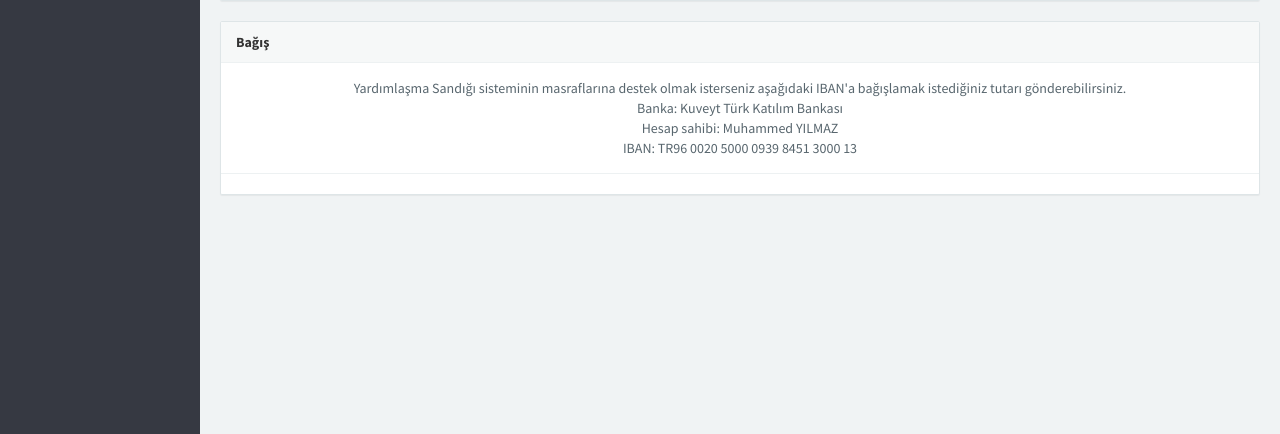
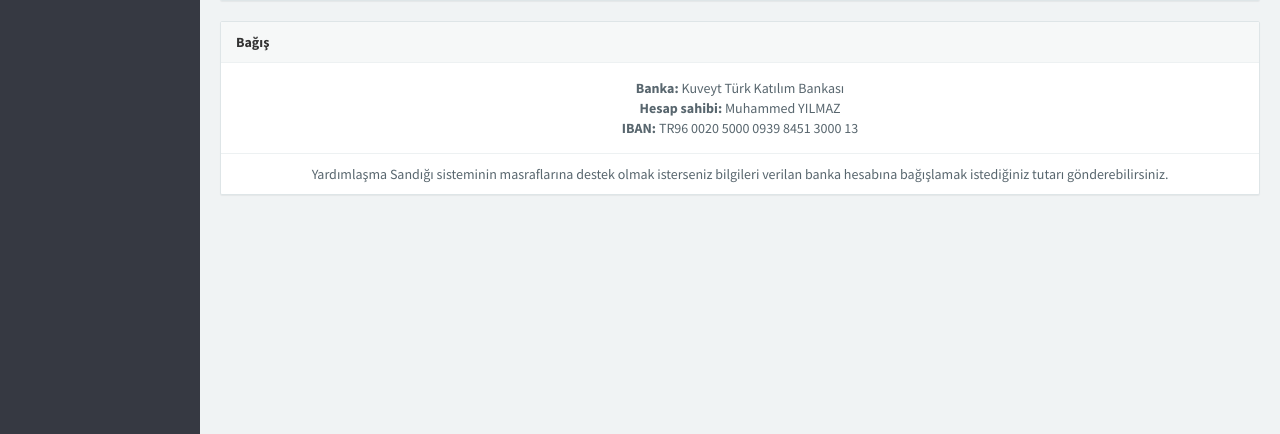
Before and after one commit to yilmazmuhammed/Sandikv2, a Flask app: template sandik/website_transaction/templates/website_transaction/website_transactions_page.html in a window 1280 px wide. Shown: the part 286-720 px from the top of the page. Run offline with Flask 2, Linux system fonts and the light colour scheme; the template is opened without the code that fills it, so the values that code supplies are empty; parts of the project's set-up code (start-up, migrations or seed data) failed here and were passed over; some libraries are stand-ins or nearby versions.

Commit message:
Websitesi masrafları destek hesabı tsasarım

```diff
--- a/sandik/website_transaction/templates/website_transaction/website_transactions_page.html
+++ b/sandik/website_transaction/templates/website_transaction/website_transactions_page.html
@@ -95,13 +95,13 @@ jQuery(function($){
         Bağış
       </div>
       <div class="panel-body text-center">
-          <span>Yardımlaşma Sandığı sisteminin masraflarına destek olmak isterseniz aşağıdaki IBAN'a bağışlamak
-            istediğiniz tutarı gönderebilirsiniz. </span><br>
-          <span>Banka: Kuveyt Türk Katılım Bankası</span><br>
-          <span>Hesap sahibi: Muhammed YILMAZ</span><br>
-          <span>IBAN: TR96 0020 5000 0939 8451 3000 13</span>
+          <span class="font-bold">Banka: </span><span>Kuveyt Türk Katılım Bankası</span><br>
+          <span class="font-bold">Hesap sahibi: </span><span>Muhammed YILMAZ</span><br>
+          <span class="font-bold">IBAN: </span><span>TR96 0020 5000 0939 8451 3000 13</span>
       </div>
       <div class="panel-footer text-center">
+        Yardımlaşma Sandığı sisteminin masraflarına destek olmak isterseniz bilgileri verilan banka hesabına bağışlamak
+            istediğiniz tutarı gönderebilirsiniz.
       </div>
     </div>
   </div>
```
